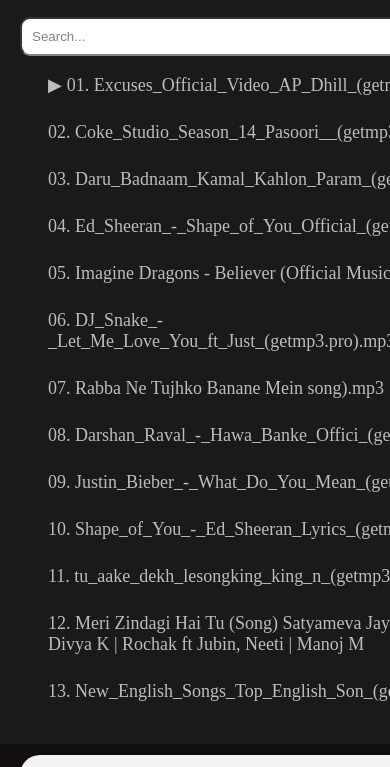
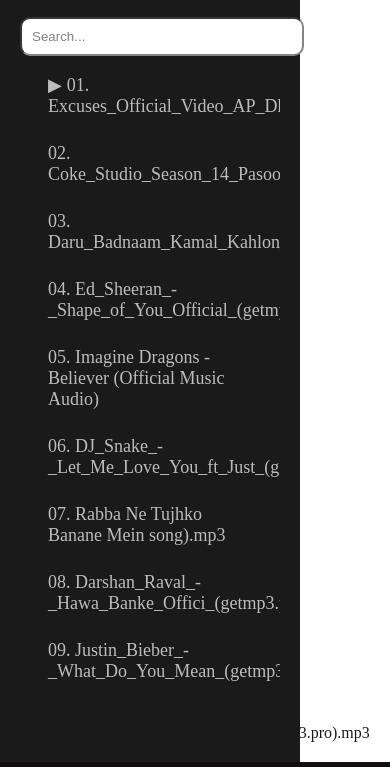
Before and after one commit to rbraj90316/Tuneic-Music, a plain HTML site: page index.html in a window 390 px wide. Shown: the part 100-867 px from the top of the page. Drawn offline with Linux system fonts and the light colour scheme.

Commit message:
Update Tuneic.css

```diff
--- a/Tuneic.css
+++ b/Tuneic.css
@@ -74,6 +74,21 @@ ul li a:hover{
   background-color: black;
   opacity: .9;
 }
+@media screen and (max-width:500px) {
+  .container {
+    flex: 1;
+    display: flex;
+    width: 300px;
+  }
+  #playlist {
+    flex: 1;
+    padding: 20px;
+    background-color: black;
+    opacity: 0.9;
+    width: 200px;
+  }
+}
+
 
 #playlist h2 {
   margin-top: 0;
```
